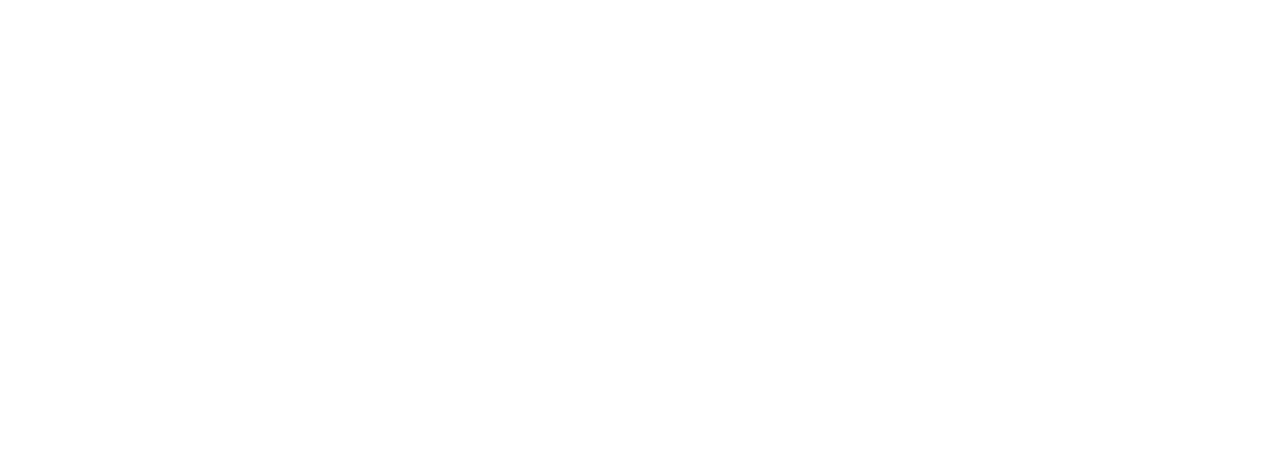
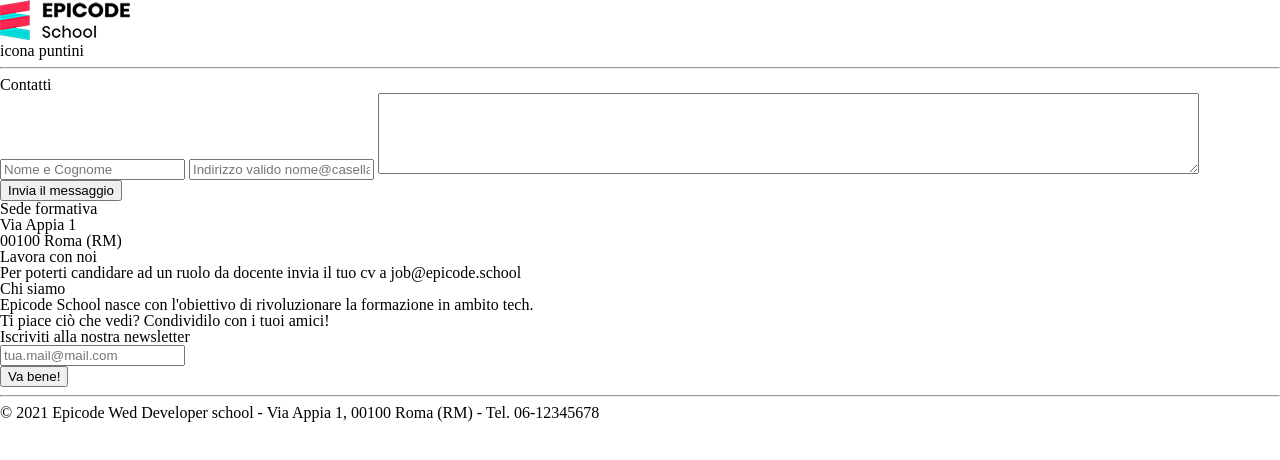
Before and after one commit to RobDab/U1W2-final, a plain HTML site: page start/contatti.html in a window 1280 px wide. Drawn offline with Linux system fonts and the light colour scheme.

Commit message:
implemented contact page html

```diff
--- a/start/contatti.html
+++ b/start/contatti.html
@@ -15,5 +15,52 @@
     <title>Epicode | Contatti</title>
   </head>
 
-  <body></body>
+  <body>
+    <header>
+      <div>
+        <div>
+          <img src="./assets/images/logo.png" alt="Logo Epicode" />
+        </div>
+        <div>icona puntini</div>
+      </div>
+    </header>
+    <hr />
+    <main>
+      <h1>Contatti</h1>
+      <form method="GET|POST" class="form_message">
+        <input type="text" name="name" id="name" placeholder="Nome e Cognome" required />
+        <input type="email" name="email" id="email" placeholder="Indirizzo valido nome@casella.com" required />
+        <textarea name="comment" id="comment" cols="100%" rows="5" maxlength="300"></textarea>
+        <button type="submit">Invia il messaggio</button>
+      </form>
+      <div class="addresses">
+        <h2>Sede formativa</h2>
+        <p>Via Appia 1 <br>00100 Roma (RM)</p>
+        <h2>Lavora con noi</h2>
+        <p>Per poterti candidare ad un ruolo da docente invia il tuo cv a job@epicode.school</p>
+      </div>
+    </main>
+    <footer>
+      <div>
+        <h4>Chi siamo</h4>
+        <p>Epicode School nasce con l'obiettivo di rivoluzionare la formazione in ambito tech.</p>
+        <p>Ti piace ciò che vedi? Condividilo con i tuoi amici!</p>
+        <!-- icone social -->
+      </div>
+      <div>
+        <form method="GET|POST" action="register.php">
+          <fieldset>
+            <legend>Iscriviti alla nostra newsletter</legend>
+
+            <input type="email" name="email" id="email" placeholder="tua.mail@mail.com" required />
+          </fieldset>
+
+          <button type="submit" onclick="alert('Complimenti! Una piccola iscrizione alla <Epicode Newsletter> una grande svolta per la tua vita!')">Va bene!</button>
+        </form>
+      </div>
+      <hr />
+      <p>&copy; 2021 Epicode Wed Developer school - Via Appia 1, 00100 Roma (RM) - Tel. 06-12345678</p>
+    </footer>
+    </footer>
+  </body>
 </html>
```
Also changed, not shown: start/chi-siamo.html (+0 -13 lines), start/table.html (deleted, +0 -96 lines).
